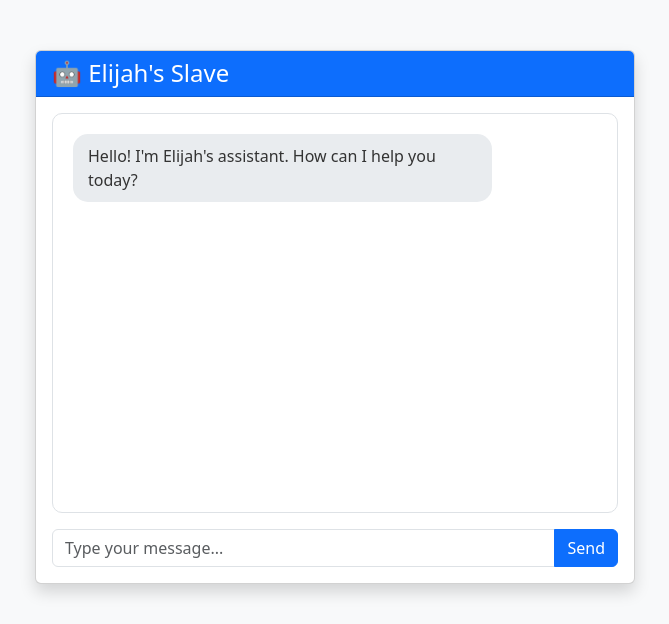
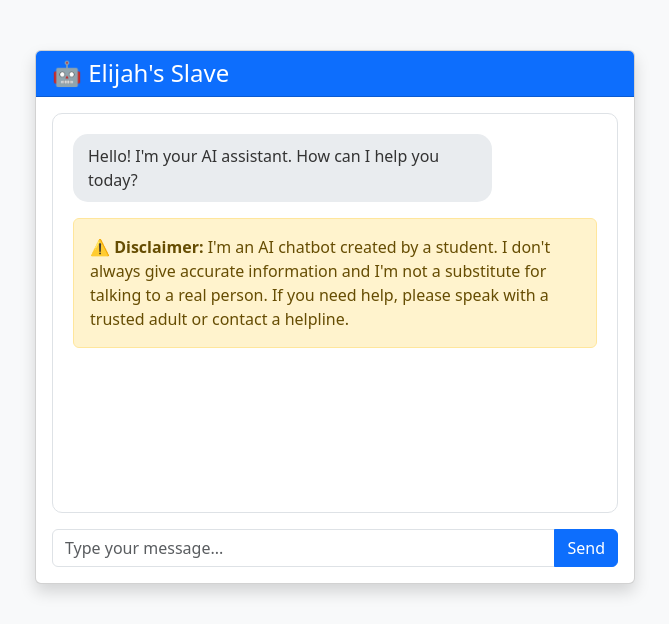
Before and after one commit to TempeHS/2027SE_myAIChatbot_Elijah.F, a Flask app: page / in a window 1280 px wide. Shown: the top 624 px of the page, without its empty margins (305-974 px from the left). Run offline with Flask 3, Linux system fonts and the light colour scheme.

Commit message:
feature: add safety features and privacy controls

```diff
--- a/app.py
+++ b/app.py
@@ -16,6 +16,36 @@ chatbot = ChatBot(
 trainer = ChatterBotCorpusTrainer(chatbot)
 trainer.train("chatterbot.corpus.english")
 
+CRISIS_KEYWORDS = [
+    "suicide",
+    "kill myself",
+    "end my life",
+    "self harm",
+    "self-harm",
+    "dont want to live",
+    "don't want to live",
+    "want to die",
+]
+
+CRISIS_RESPONSE = """I'm concerned about what you've shared. Please know that you're not alone.
+
+If you're in crisis, please reach out for support:
+
+- Lifeline: 13 11 14 (24/7)
+- Kids Helpline: 1800 55 1800
+- Beyond Blue: 1300 22 4636
+
+I'm just a chatbot and can't provide the support you need, but these services have trained counselors ready to help right now."""
+
+
+def check_for_crisis(message):
+    """Check if message contains crisis keywords."""
+    message_lower = message.lower()
+    for keyword in CRISIS_KEYWORDS:
+        if keyword in message_lower:
+            return True
+    return False
+
 
 @app.route("/")
 def home():
@@ -25,23 +55,20 @@ def home():
 
 @app.route("/chat", methods=["POST"])
 def chat():
-    """Handle chat messages and return bot responses."""
-    # Get the message from the request
     data = request.get_json()
     user_message = data.get("message", "")
 
-    # Basic input validation
     if not user_message:
         return jsonify({"response": "Please enter a message!"})
 
     if len(user_message) > 500:
-        return jsonify(
-            {"response": "Message too long! Please keep it under 500 characters."}
-        )
+        return jsonify({"response": "Message too long!"})
 
-    # Get the chatbot's response
+    # Safety check for crisis keywords
+    if check_for_crisis(user_message):
+        return jsonify({"response": CRISIS_RESPONSE})
+
     bot_response = chatbot.get_response(user_message)
-
     return jsonify({"response": str(bot_response)})
 
 
--- a/templates/index.html
+++ b/templates/index.html
@@ -56,7 +56,13 @@
         <div class="card-body">
           <div id="chat-box" class="chat-box">
             <div class="message bot-message">
-              Hello! I'm Elijah's assistant. How can I help you today?
+              Hello! I'm your AI assistant. How can I help you today?
+            </div>
+            <div class="alert alert-warning mt-3" role="alert">
+              <strong>⚠️ Disclaimer:</strong> I'm an AI chatbot created by a
+              student. I don't always give accurate information and I'm not a
+              substitute for talking to a real person. If you need help, please
+              speak with a trusted adult or contact a helpline.
             </div>
           </div>
           <form id="chat-form" class="mt-3">
```
Also changed, not shown: 1 other file.
